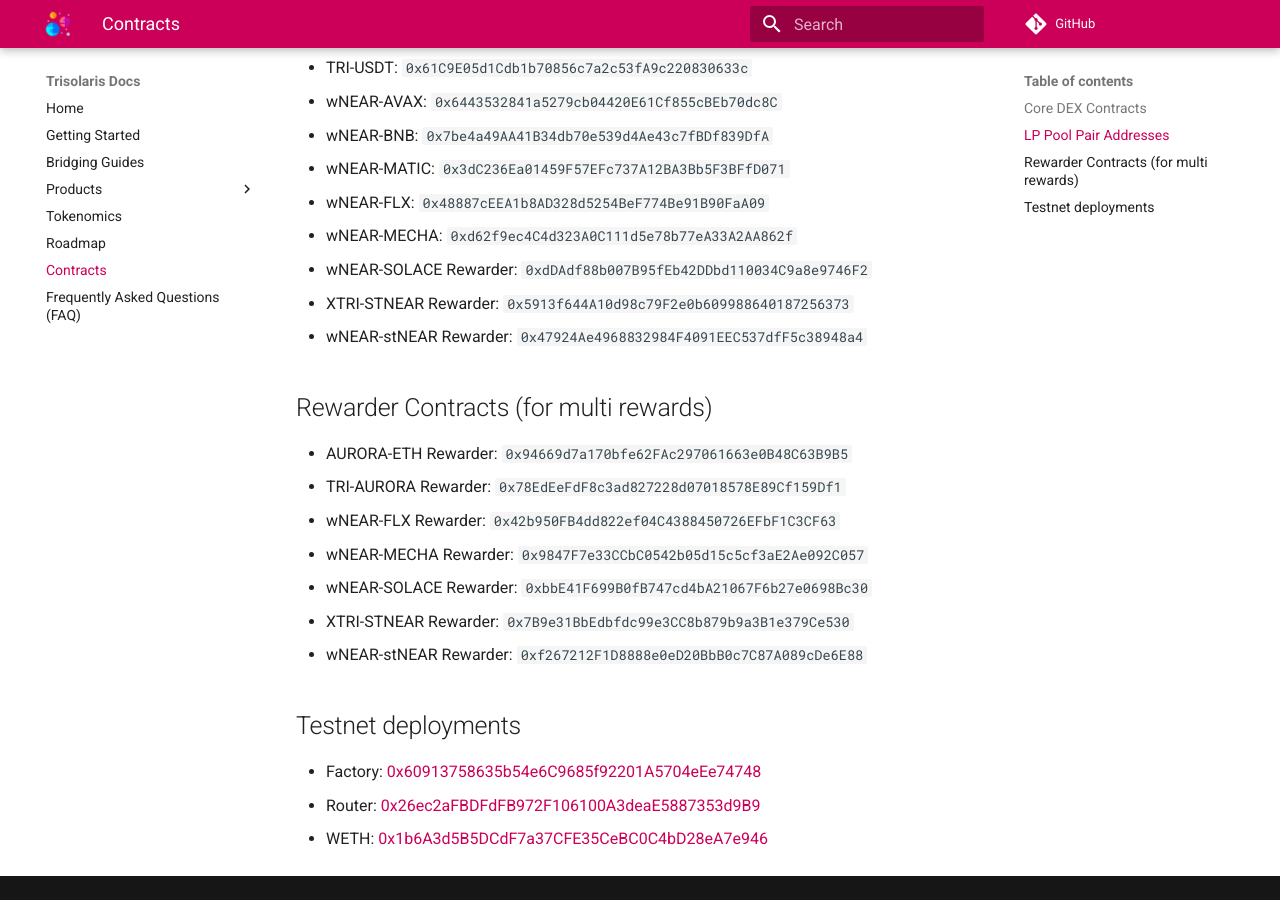
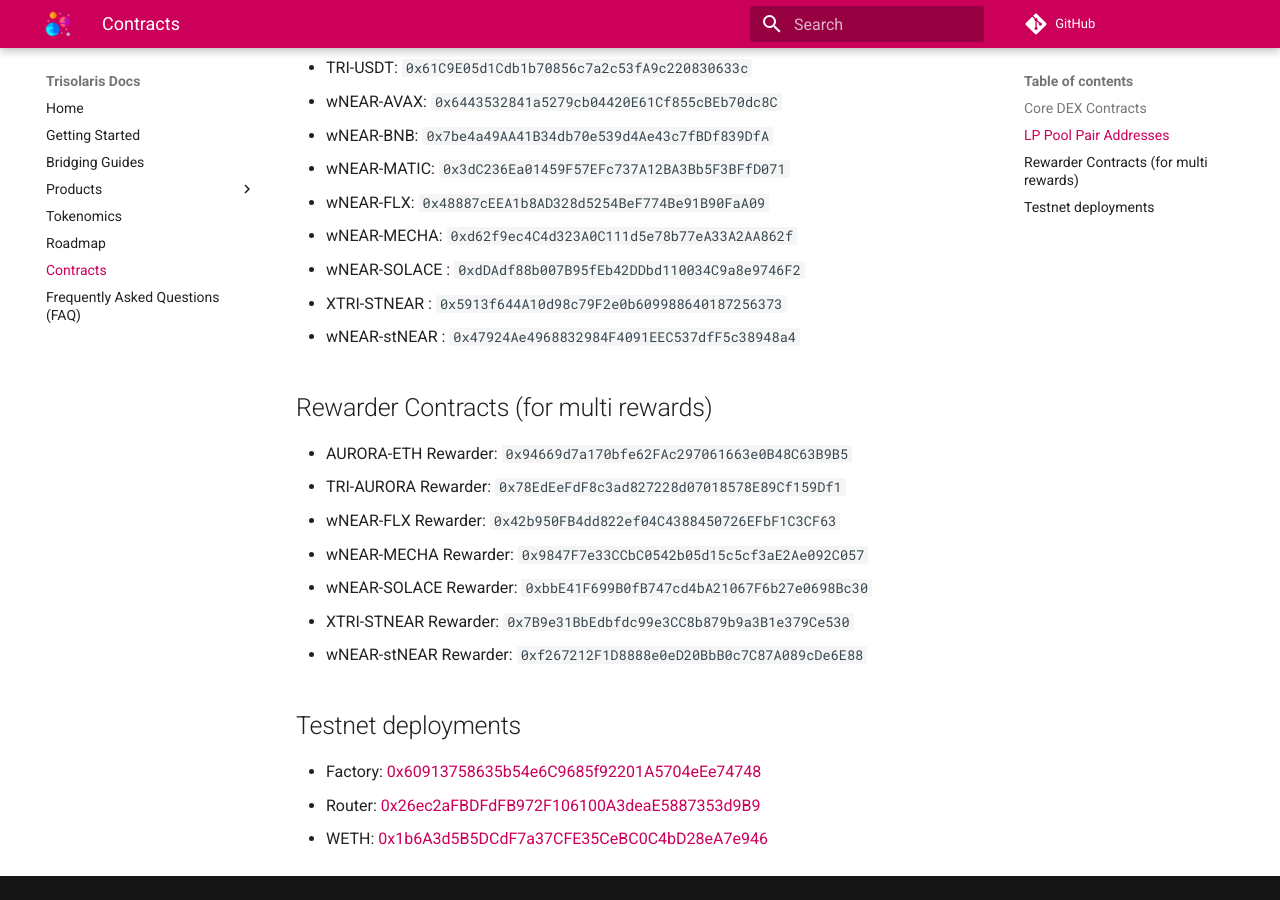
Before and after one commit to trisolaris-labs/docs, an MkDocs documentation site: the page built from docs/contracts.md, in a window 1280 px wide and 900 px high, scrolled down 946 px. Built offline with MkDocs 1.6.1 and Material for MkDocs 9.7.7, drawn with Linux system fonts in a browser that asks for light colours; comment, search, counter and statistics services are not loaded; old or Windows-style settings are respelled for this version of MkDocs.

Commit message:
changed text

```diff
--- a/docs/contracts.md
+++ b/docs/contracts.md
@@ -32,9 +32,9 @@
 * wNEAR-MATIC: `0x3dC236Ea01459F57EFc737A12BA3Bb5F3BFfD071`
 * wNEAR-FLX: `0x48887cEEA1b8AD328d5254BeF774Be91B90FaA09`
 * wNEAR-MECHA: `0xd62f9ec4C4d323A0C111d5e78b77eA33A2AA862f`
-* wNEAR-SOLACE Rewarder: `0xdDAdf88b007B95fEb42DDbd110034C9a8e9746F2`
-* XTRI-STNEAR Rewarder: `0x5913f644A10d98c79F2e0b609988640187256373`
-* wNEAR-stNEAR Rewarder: `0x47924Ae4968832984F4091EEC537dfF5c38948a4`
+* wNEAR-SOLACE : `0xdDAdf88b007B95fEb42DDbd110034C9a8e9746F2`
+* XTRI-STNEAR : `0x5913f644A10d98c79F2e0b609988640187256373`
+* wNEAR-stNEAR : `0x47924Ae4968832984F4091EEC537dfF5c38948a4`
 
 
 ## Rewarder Contracts (for multi rewards)
```
